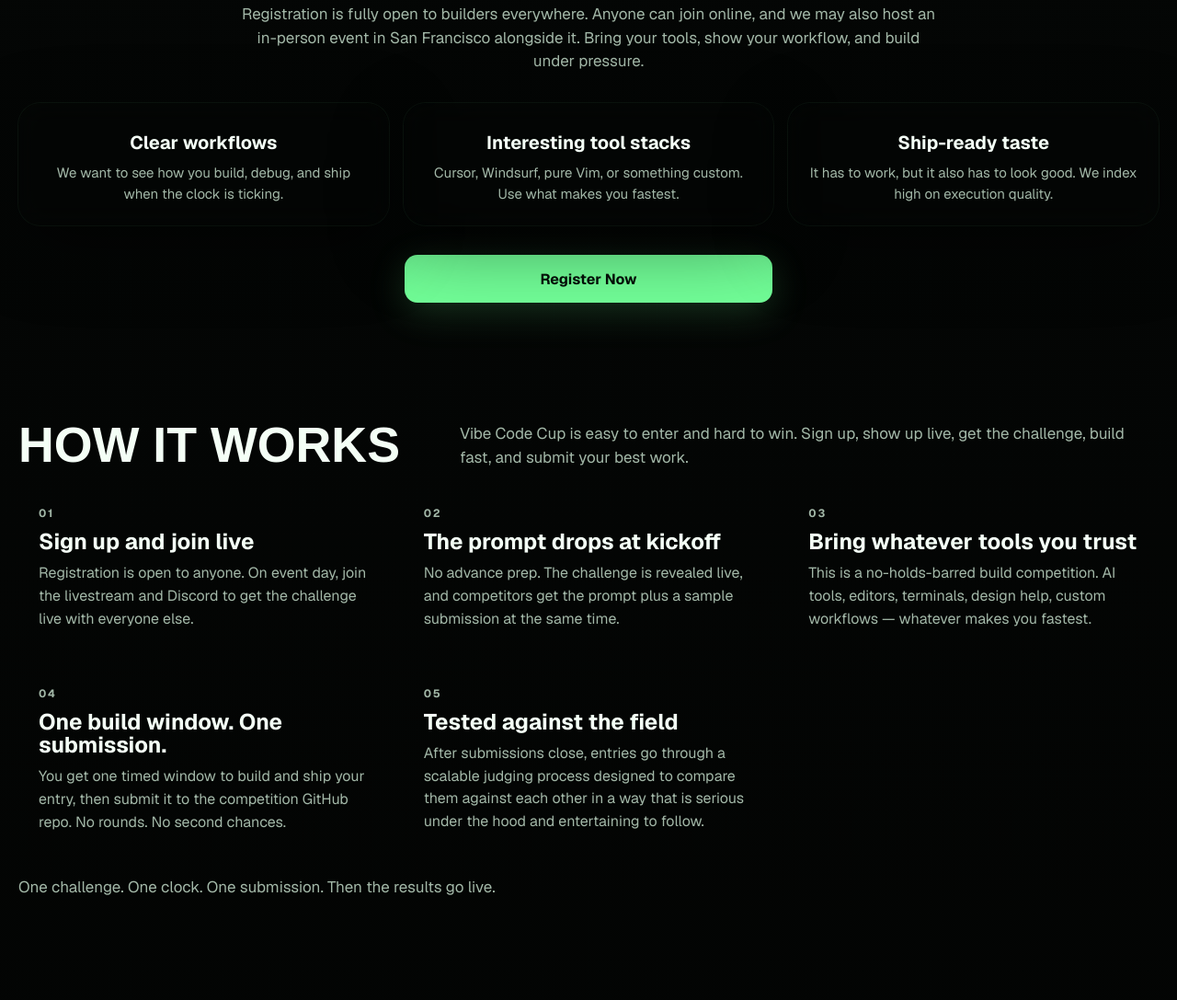
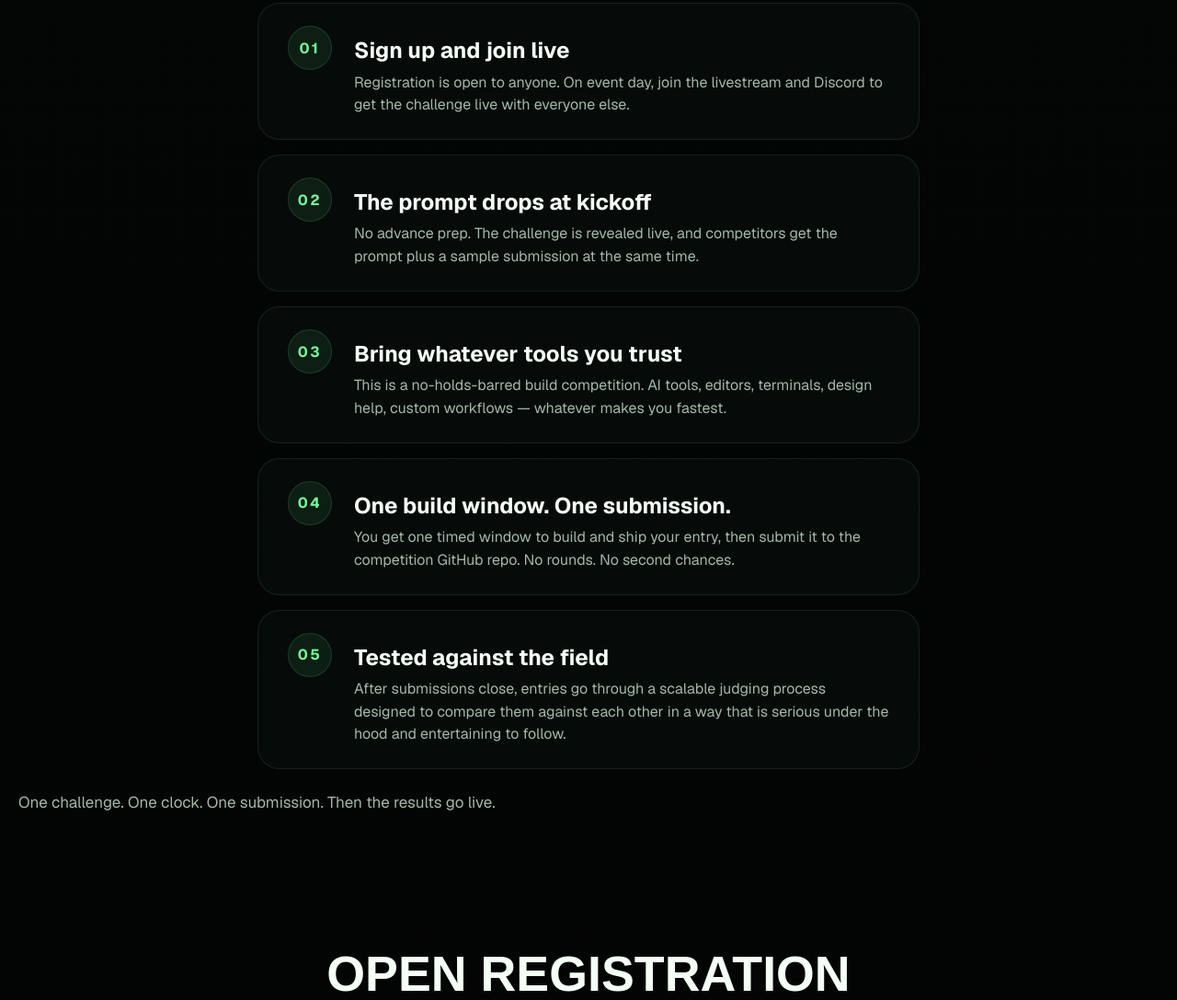
Before and after one commit to aj47/vibe-code-cup, a website: page public/index.html in a window 1280 px wide. Shown: the part 1621-2708 px from the top of the page at 92% size. Drawn offline with nearby package versions, Linux system fonts and the light colour scheme; a web font is replaced by a local one.

Commit message:
Save linear layout and reordering changes before frontend design revamp

```diff
--- a/public/index.html
+++ b/public/index.html
@@ -660,6 +660,68 @@
       display: grid;
       grid-template-columns: repeat(3, minmax(0, 1fr));
       gap: 16px;
+    }
+
+    .linear-flow {
+      display: flex;
+      flex-direction: column;
+      gap: 16px;
+      max-width: 720px;
+      margin: 0 auto;
+    }
+
+    .linear-flow .feature {
+      display: grid;
+      grid-template-columns: auto 1fr;
+      gap: 0 24px;
+      padding: 24px 32px;
+      background: var(--panel);
+      border: 1px solid var(--line);
+      border-radius: 24px;
+      text-align: left;
+      align-items: flex-start;
+    }
+
+    .linear-flow .section-label {
+      grid-column: 1;
+      grid-row: 1 / span 2;
+      margin-bottom: 0;
+      width: 48px;
+      height: 48px;
+      display: flex;
+      align-items: center;
+      justify-content: center;
+      border-radius: 50%;
+      background: rgba(114,255,152,0.08);
+      color: var(--accent);
+      border: 1px solid rgba(114,255,152,0.14);
+      font-size: 16px;
+      font-weight: 700;
+      padding: 0;
+    }
+
+    .linear-flow h3 {
+      grid-column: 2;
+      margin: 0;
+      font-size: 22px;
+      padding-top: 4px;
+    }
+
+    .linear-flow p {
+      grid-column: 2;
+      margin: 8px 0 0;
+    }
+
+    @media (max-width: 600px) {
+      .linear-flow .feature {
+        padding: 24px;
+        gap: 0 16px;
+      }
+      .linear-flow .section-label {
+        width: 36px;
+        height: 36px;
+        font-size: 14px;
+      }
     }
 
     .feature, .faq, .sponsor-box {
@@ -980,6 +1042,44 @@
       </div>
     </section>
 
+    <section id="format" class="section container">
+      <div class="section-head">
+        <h2>How it works</h2>
+        <p class="section-lead">Vibe Code Cup is easy to enter and hard to win. Sign up, show up live, get the challenge, build fast, and submit your best work.</p>
+      </div>
+      <div class="linear-flow">
+        <div class="feature">
+          <div class="section-label">01</div>
+          <h3>Sign up and join live</h3>
+          <p>Registration is open to anyone. On event day, join the livestream and Discord to get the challenge live with everyone else.</p>
+        </div>
+        <div class="feature">
+          <div class="section-label">02</div>
+          <h3>The prompt drops at kickoff</h3>
+          <p>No advance prep. The challenge is revealed live, and competitors get the prompt plus a sample submission at the same time.</p>
+        </div>
+        <div class="feature">
+          <div class="section-label">03</div>
+          <h3>Bring whatever tools you trust</h3>
+          <p>This is a no-holds-barred build competition. AI tools, editors, terminals, design help, custom workflows — whatever makes you fastest.</p>
+        </div>
+        <div class="feature">
+          <div class="section-label">04</div>
+          <h3>One build window. One submission.</h3>
+          <p>You get one timed window to build and ship your entry, then submit it to the competition GitHub repo. No rounds. No second chances.</p>
+        </div>
+        <div class="feature">
+          <div class="section-label">05</div>
+          <h3>Tested against the field</h3>
+          <p>After submissions close, entries go through a scalable judging process designed to compare them against each other in a way that is serious under the hood and entertaining to follow.</p>
+        </div>
+      </div>
+      <div class="section-head" style="margin-top: 24px;">
+        <p class="section-lead">One challenge. One clock. One submission. Then the results go live.</p>
+      </div>
+
+    </section>
+
     <section id="enter" class="section container">
       <div class="section-head" style="justify-content: center; text-align: center; margin-bottom: 32px; flex-direction: column; align-items: center;">
         <h2>Open Registration</h2>
@@ -1006,44 +1106,6 @@
           <a href="/apply-competitor.html" class="btn btn-primary" style="padding: 0 32px; font-size: 16px; width: 100%;">Register Now</a>
         </div>
       </div>
-    </section>
-
-    <section id="format" class="section container">
-      <div class="section-head">
-        <h2>How it works</h2>
-        <p class="section-lead">Vibe Code Cup is easy to enter and hard to win. Sign up, show up live, get the challenge, build fast, and submit your best work.</p>
-      </div>
-      <div class="grid-3">
-        <div class="feature">
-          <div class="section-label">01</div>
-          <h3>Sign up and join live</h3>
-          <p>Registration is open to anyone. On event day, join the livestream and Discord to get the challenge live with everyone else.</p>
-        </div>
-        <div class="feature">
-          <div class="section-label">02</div>
-          <h3>The prompt drops at kickoff</h3>
-          <p>No advance prep. The challenge is revealed live, and competitors get the prompt plus a sample submission at the same time.</p>
-        </div>
-        <div class="feature">
-          <div class="section-label">03</div>
-          <h3>Bring whatever tools you trust</h3>
-          <p>This is a no-holds-barred build competition. AI tools, editors, terminals, design help, custom workflows — whatever makes you fastest.</p>
-        </div>
-        <div class="feature">
-          <div class="section-label">04</div>
-          <h3>One build window. One submission.</h3>
-          <p>You get one timed window to build and ship your entry, then submit it to the competition GitHub repo. No rounds. No second chances.</p>
-        </div>
-        <div class="feature">
-          <div class="section-label">05</div>
-          <h3>Tested against the field</h3>
-          <p>After submissions close, entries go through a scalable judging process designed to compare them against each other in a way that is serious under the hood and entertaining to follow.</p>
-        </div>
-      </div>
-      <div class="section-head" style="margin-top: 24px;">
-        <p class="section-lead">One challenge. One clock. One submission. Then the results go live.</p>
-      </div>
-
     </section>
 
     <section id="watch" class="section container">
```
